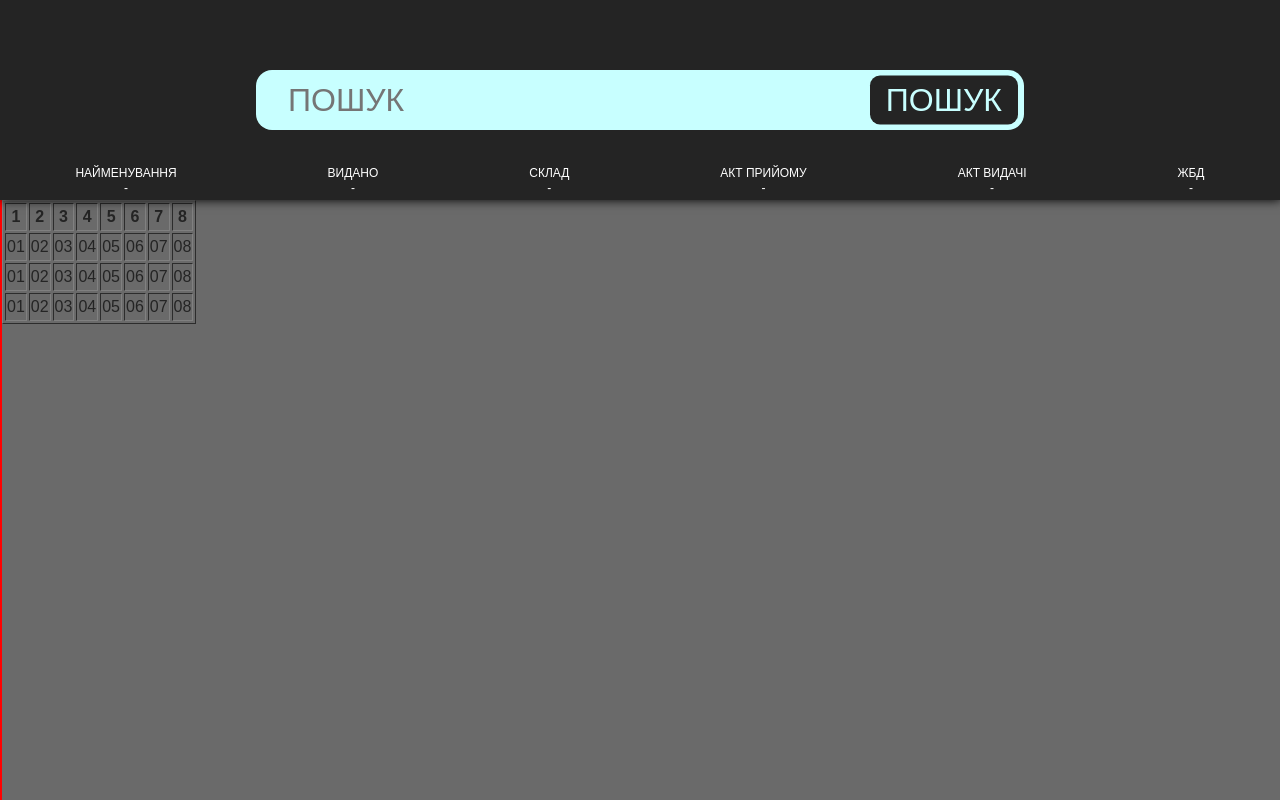
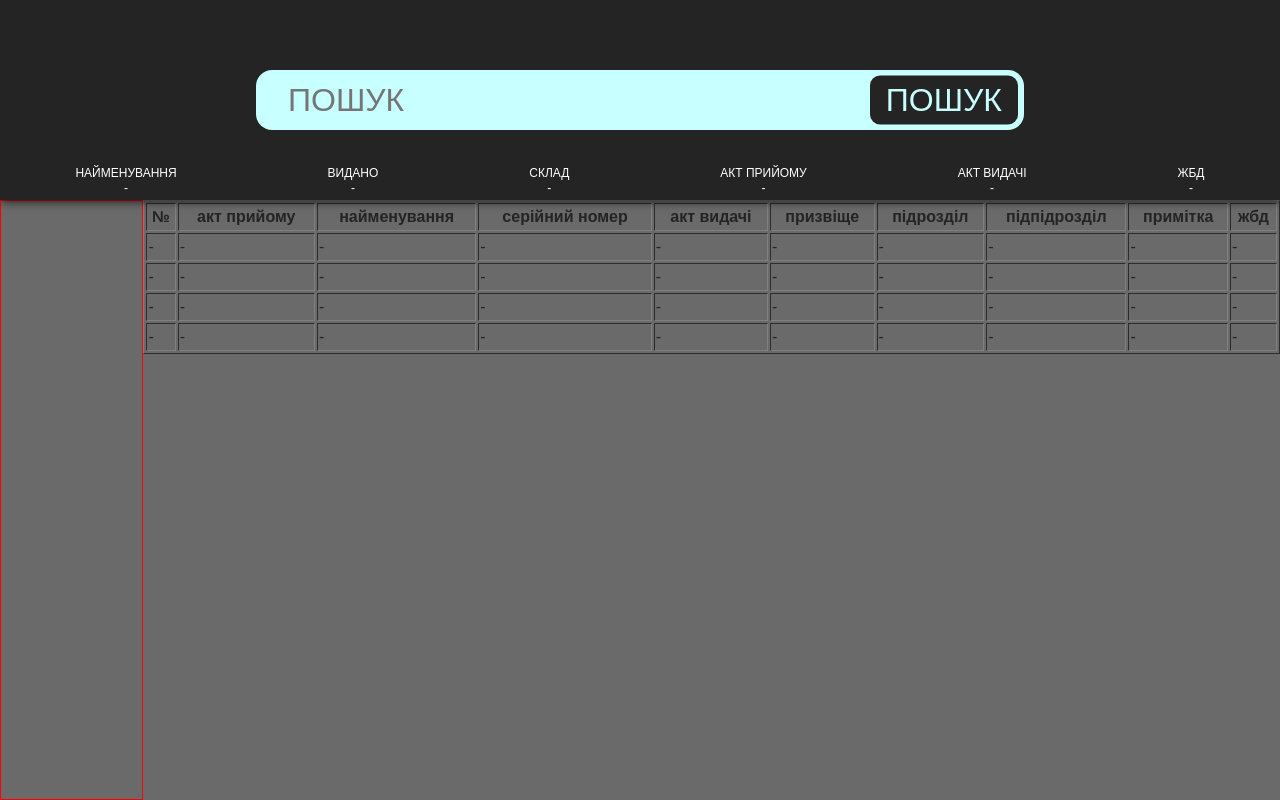
Before and after one commit to ZiRazok/oblik, a website built with Vite: page src/index.html in a window 1280 px wide. Built offline with nearby package versions, Linux system fonts and the light colour scheme.

Commit message:
Day 2
Start day

```diff
--- a/src/css/table.css
+++ b/src/css/table.css
@@ -7,8 +7,14 @@
 
 .section-table-sidebar {
     border: 1px solid red;
+    flex-grow: 1;
 }
 
-.section-table-main {
-    flex-grow: 1;
+.section-table-container {
+    flex-grow: 2;
 }
+
+.section-table-main{
+    width: 100%;
+    margin: 0;padding: 0;
+}
--- a/src/partials/table.html
+++ b/src/partials/table.html
@@ -2,54 +2,70 @@
     <aside class="section-table-sidebar">
 
     </aside>
-    <div class="section-table-main">
-        <table border="1">
-            <thead>
-                <tr>
-                    <th>1</th>
-                    <th>2</th>
-                    <th>3</th>
-                    <th>4</th>
-                    <th>5</th>
-                    <th>6</th>
-                    <th>7</th>
-                    <th>8</th>
+    <div class="section-table-container">
+        <table class="section-table-main" border="1">
+            <thead class="table-main-thead">
+                <tr class="table-main-row">
+                    <th class="table-main-column">№</th>
+                    <th class="table-main-column">акт прийому</th>
+                    <th class="table-main-column">найменування</th>
+                    <th class="table-main-column">серійний номер</th>
+                    <th class="table-main-column">акт видачі</th>
+                    <th class="table-main-column">призвіще</th>
+                    <th class="table-main-column">підрозділ</th>
+                    <th class="table-main-column">підпідрозділ</th>
+                    <th class="table-main-column">примітка</th>
+                    <th class="table-main-column">жбд</th>
                 </tr>
             </thead>
-            <tbody>
-                <tr>
-                    <td>01</td>
-                    <td>02</td>
-                    <td>03</td>
-                    <td>04</td>
-                    <td>05</td>
-                    <td>06</td>
-                    <td>07</td>
-                    <td>08</td>
+            <tbody class="table-main-thead">
+                <tr class="table-main-row">
+                    <td class="table-main-column">-</td>
+                    <td class="table-main-column">-</td>
+                    <td class="table-main-column">-</td>
+                    <td class="table-main-column">-</td>
+                    <td class="table-main-column">-</td>
+                    <td class="table-main-column">-</td>
+                    <td class="table-main-column">-</td>
+                    <td class="table-main-column">-</td>
+                    <td class="table-main-column">-</td>
+                    <td class="table-main-column">-</td>
                 </tr>
-            </tbody>
-            <tbody>
-                <tr>
-                    <td>01</td>
-                    <td>02</td>
-                    <td>03</td>
-                    <td>04</td>
-                    <td>05</td>
-                    <td>06</td>
-                    <td>07</td>
-                    <td>08</td>
+                <tr class="table-main-row">
+                    <td class="table-main-column">-</td>
+                    <td class="table-main-column">-</td>
+                    <td class="table-main-column">-</td>
+                    <td class="table-main-column">-</td>
+                    <td class="table-main-column">-</td>
+                    <td class="table-main-column">-</td>
+                    <td class="table-main-column">-</td>
+                    <td class="table-main-column">-</td>
+                    <td class="table-main-column">-</td>
+                    <td class="table-main-column">-</td>
                 </tr>
-            </tbody>
-            <tbody>
-                <tr>
-                    <td>01</td>
-                    <td>02</td>
-                    <td>03</td>
-                    <td>04</td>
-                    <td>05</td>
-                    <td>06</td>
-                    <td>07</td>
-                    <td>08</td>
+                <tr class="table-main-row">
+                    <td class="table-main-column">-</td>
+                    <td class="table-main-column">-</td>
+                    <td class="table-main-column">-</td>
+                    <td class="table-main-column">-</td>
+                    <td class="table-main-column">-</td>
+                    <td class="table-main-column">-</td>
+                    <td class="table-main-column">-</td>
+                    <td class="table-main-column">-</td>
+                    <td class="table-main-column">-</td>
+                    <td class="table-main-column">-</td>
+                </tr>
+                <tr class="table-main-row">
+                    <td class="table-main-column">-</td>
+                    <td class="table-main-column">-</td>
+                    <td class="table-main-column">-</td>
+                    <td class="table-main-column">-</td>
+                    <td class="table-main-column">-</td>
+                    <td class="table-main-column">-</td>
+                    <td class="table-main-column">-</td>
+                    <td class="table-main-column">-</td>
+                    <td class="table-main-column">-</td>
+                    <td class="table-main-column">-</td>
                 </tr>
             </tbody>
         </table>
```
